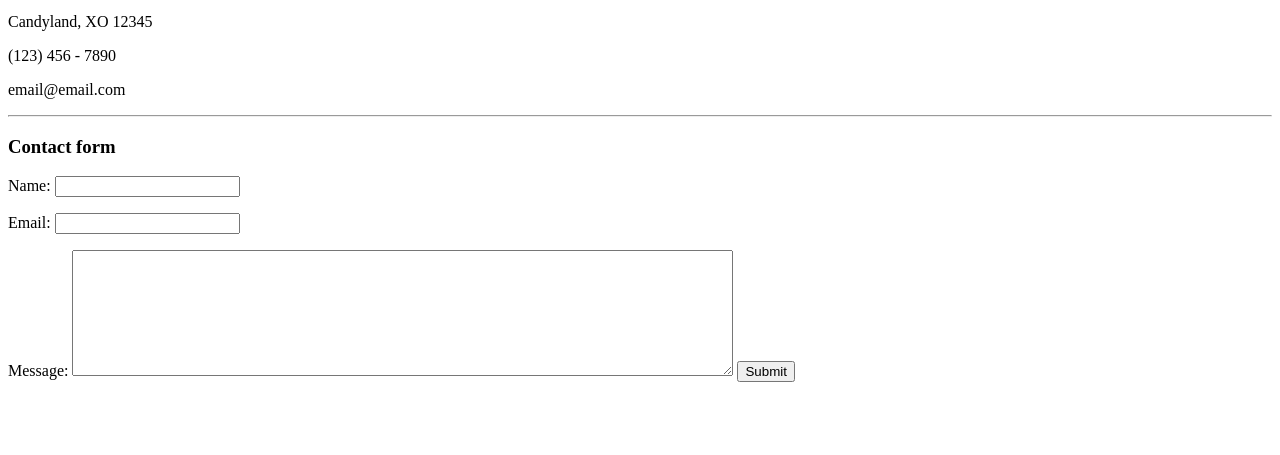
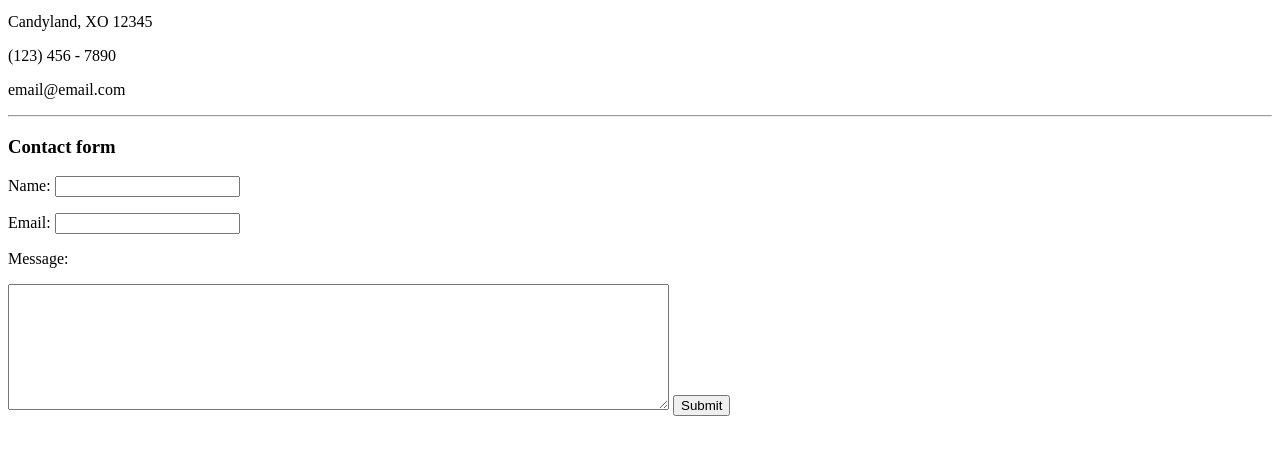
Before and after one commit to starkayzer/cv, a plain HTML site: page contact.html in a window 1280 px wide. Shown: the part 101-556 px from the top of the page. Drawn offline with Linux system fonts and the light colour scheme.

Commit message:
Update contact.html

```diff
--- a/contact.html
+++ b/contact.html
@@ -17,7 +17,7 @@
       <input type="text" name="" value="" /></p>
       <p><label>Email:</label>
       <input type="email" name="" value="" /></p>
-      <label>Message:</label>
+      <p><label>Message:</label></p>
       <textarea name="name" rows="8" cols="80"></textarea>
       <input type="submit" />
     </body>
```
